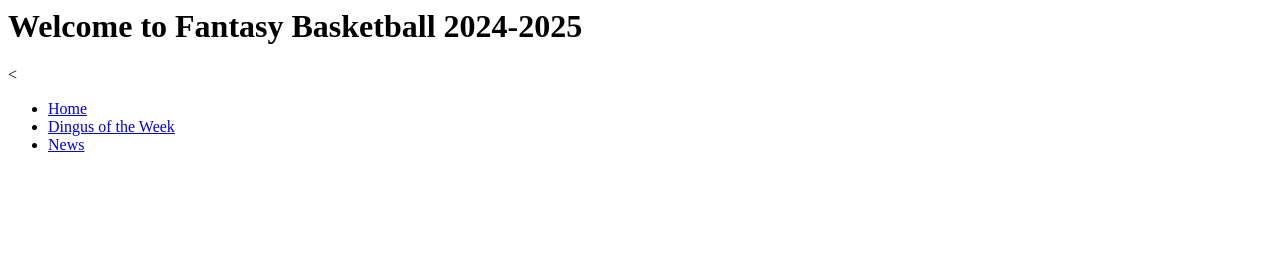
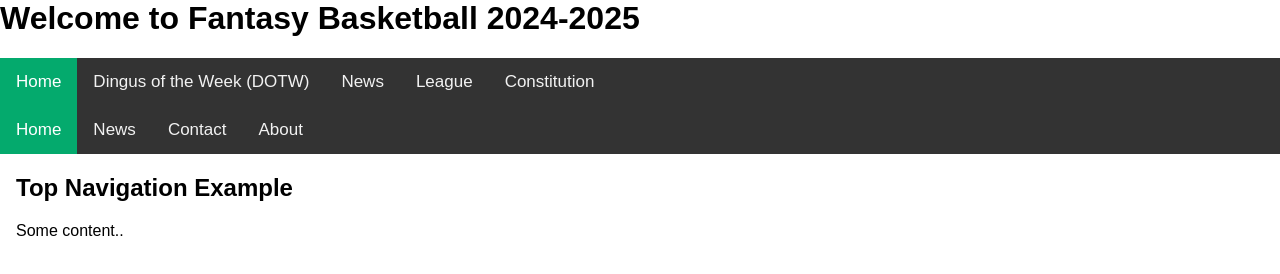
Before and after one commit to staurolites/buckets2024, a plain HTML site: page index.html in a window 1280 px wide. Drawn offline with Linux system fonts and the light colour scheme.

Commit message:
Update index.html to update nav bar

```diff
--- a/index.html
+++ b/index.html
@@ -1,9 +1,58 @@
 <h1>Welcome to Fantasy Basketball 2024-2025</h1>
 
-<<nav class="menu">
-  <ul>
-    <li><a href="#">Home</a></li>
-    <li><a href="#">Dingus of the Week</a></li>
-    <li><a href="#">News</a></li>
-  </ul>
-</nav>
+<div class="topnav">
+  <a class="active" href="#home">Home</a>
+  <a href="#dingus">Dingus of the Week (DOTW)</a>
+  <a href="#news">News</a>
+  <a href="#league">League</a>
+  <a href="#constitution">Constitution</a>
+</div>
+
+<head>
+<meta name="viewport" content="width=device-width, initial-scale=1">
+<style>
+body {
+  margin: 0;
+  font-family: Arial, Helvetica, sans-serif;
+}
+
+.topnav {
+  overflow: hidden;
+  background-color: #333;
+}
+
+.topnav a {
+  float: left;
+  color: #f2f2f2;
+  text-align: center;
+  padding: 14px 16px;
+  text-decoration: none;
+  font-size: 17px;
+}
+
+.topnav a:hover {
+  background-color: #ddd;
+  color: black;
+}
+
+.topnav a.active {
+  background-color: #04AA6D;
+  color: white;
+}
+</style>
+</head>
+<body>
+
+<div class="topnav">
+  <a class="active" href="#home">Home</a>
+  <a href="#news">News</a>
+  <a href="#contact">Contact</a>
+  <a href="#about">About</a>
+</div>
+
+<div style="padding-left:16px">
+  <h2>Top Navigation Example</h2>
+  <p>Some content..</p>
+</div>
+
+</body>
```
